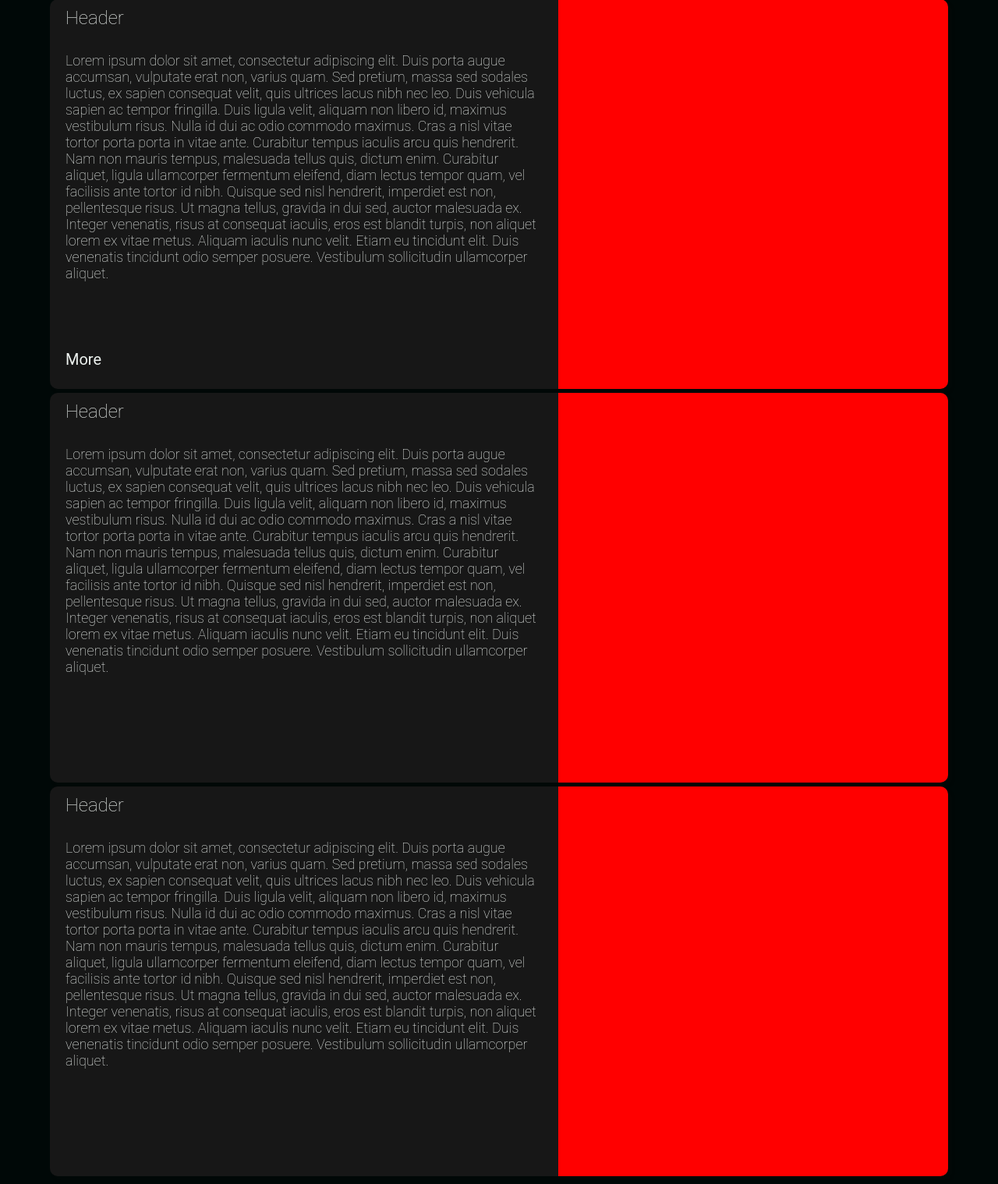
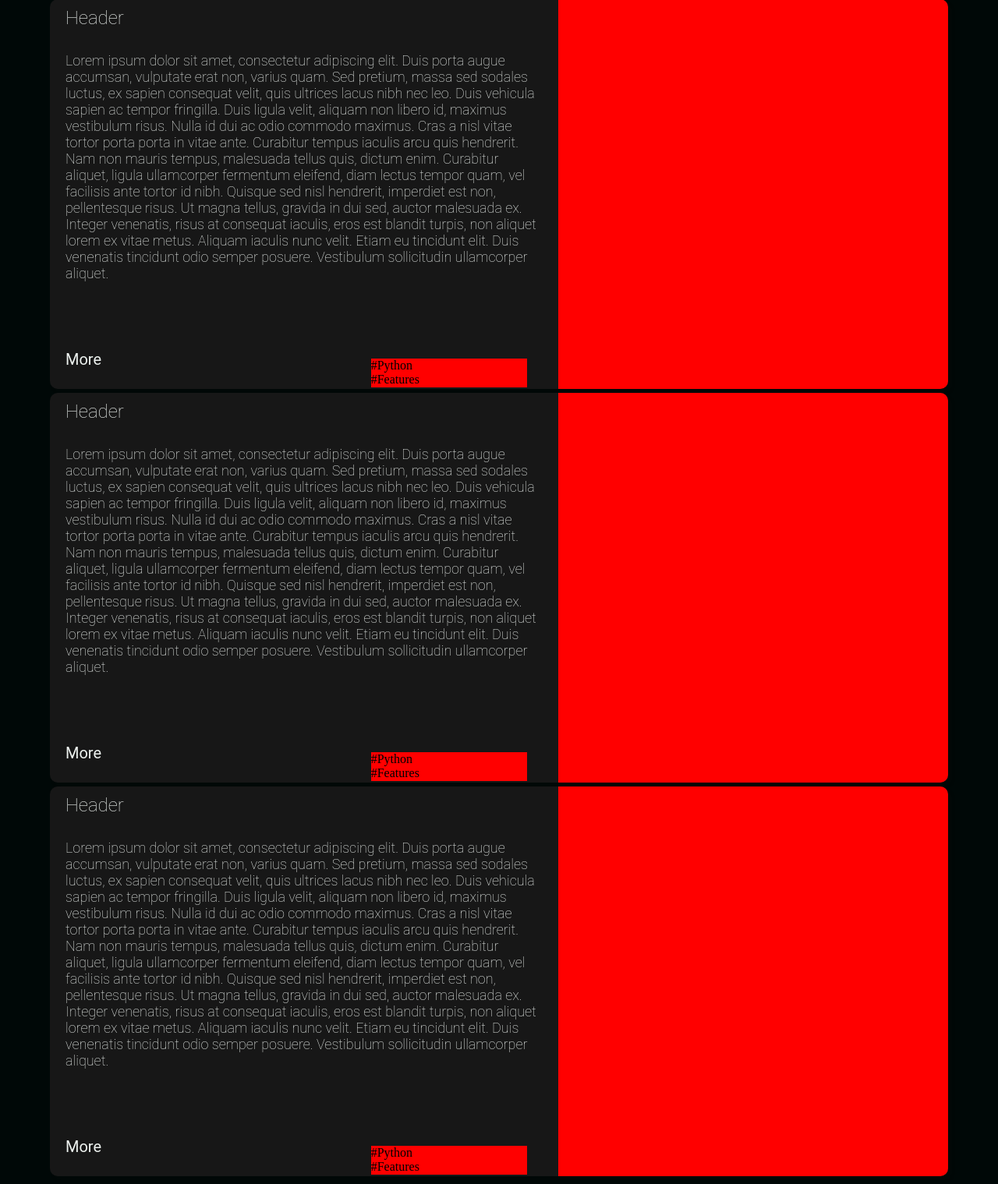
Before and after one commit to Konstantin-create/hacknet_web, a Flask app: page /blog in a window 1280 px wide. Shown: the part 156-1675 px from the top of the page at 78% size. Run offline with Flask 2, Linux system fonts and the light colour scheme; some web fonts are replaced.

Commit message:
Worked on posts

```diff
--- a/app/static/css/blog_style.css
+++ b/app/static/css/blog_style.css
@@ -129,6 +129,7 @@ main {
 }
 
 .post-link {
+    float: left;
     padding-left: 20px;
     font-family: Roboto, sans-serif;
     font-weight: 400;
@@ -136,3 +137,12 @@ main {
     line-height: 75px;
     color: #EDF2EF;
 }
+
+.post-tags {
+    float: left;
+    position: relative;
+    width: 200px;
+    height: 50%;
+    background-color: red;
+    margin: 35.5px 30%;
+}
--- a/app/templates/blog_page.html
+++ b/app/templates/blog_page.html
@@ -46,6 +46,10 @@
                     aliquet. </p>
                 <div class="post-footer">
                     <p class="post-link">More</p>
+                    <div class="post-tags">
+                        <p class="post-tag">#Python</p>
+                        <p class="post-tag">#Features</p>
+                    </div>
                 </div>
             </div>
             <div class="post-image"></div>
@@ -66,6 +70,13 @@
                     est blandit turpis, non aliquet lorem ex vitae metus. Aliquam iaculis nunc velit. Etiam eu tincidunt
                     elit. Duis venenatis tincidunt odio semper posuere. Vestibulum sollicitudin ullamcorper
                     aliquet. </p>
+                <div class="post-footer">
+                    <p class="post-link">More</p>
+                    <div class="post-tags">
+                        <p class="post-tag">#Python</p>
+                        <p class="post-tag">#Features</p>
+                    </div>
+                </div>
             </div>
             <div class="post-image"></div>
         </div>
@@ -85,6 +96,13 @@
                     est blandit turpis, non aliquet lorem ex vitae metus. Aliquam iaculis nunc velit. Etiam eu tincidunt
                     elit. Duis venenatis tincidunt odio semper posuere. Vestibulum sollicitudin ullamcorper
                     aliquet. </p>
+                <div class="post-footer">
+                    <p class="post-link">More</p>
+                    <div class="post-tags">
+                        <p class="post-tag">#Python</p>
+                        <p class="post-tag">#Features</p>
+                    </div>
+                </div>
             </div>
             <div class="post-image"></div>
         </div>
```
